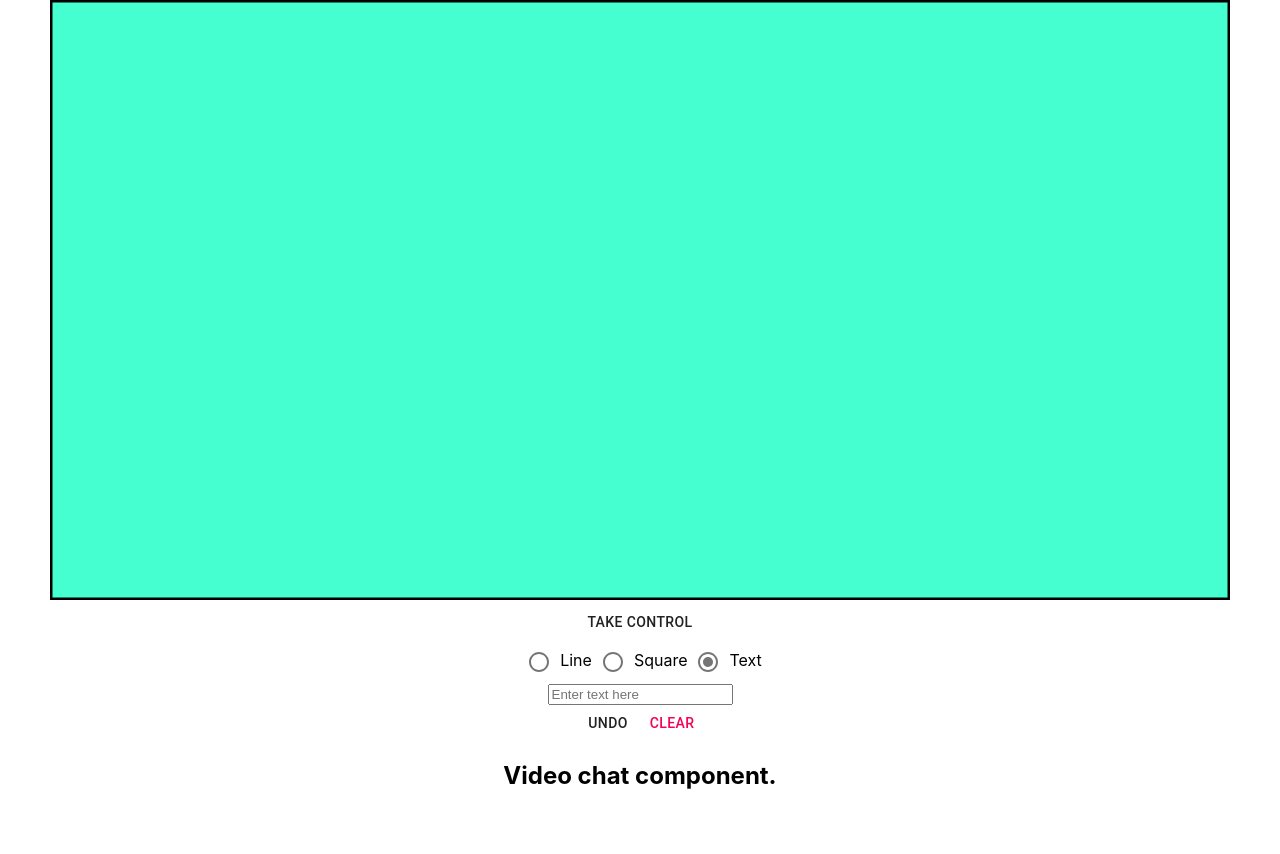
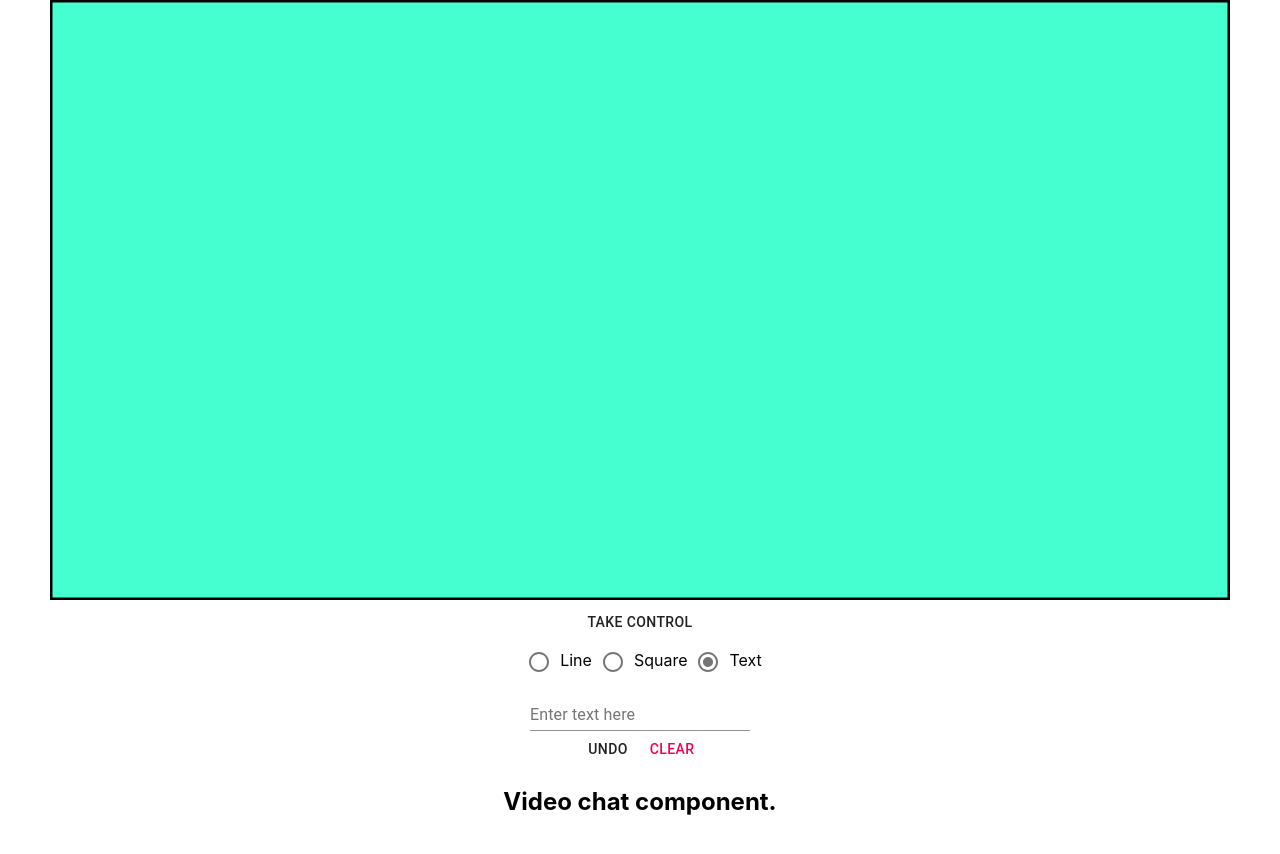
Before and after one commit to charlieconneely/final-year-project, a React (Create React App) app: page / in a window 1280 px wide. Both pictures are taken after a click on the element 708 px from the left and 661 px from the top of the page. Shown: the top 854 px of the page. Built offline with nearby package versions, Linux system fonts and the light colour scheme; no server answers.

Commit message:
UI changes made to text input field

```diff
--- a/src/components/Canvas/toolbar.js
+++ b/src/components/Canvas/toolbar.js
@@ -1,6 +1,7 @@
 import React from 'react'
 import { Button } from '@material-ui/core'
 import Radio from '@material-ui/core/Radio'
+import TextField from '@material-ui/core/TextField';
 
 function ToolBar(props) {
 
@@ -52,9 +53,8 @@ function ToolBar(props) {
 
     const controlButtonMessage = props.propsInControl ? 'Stop Controlling' : 'Take Control'
     const canvasTextInput = (props.propsShape==="Text") ?
-      <input autoComplete="off"
-        placeholder="Enter text here"
-        type="text"
+      <TextField autoComplete="off"
+        label="Enter text here"
         id="inputText"
         name="inputText"/> : <p></p>
 
```
